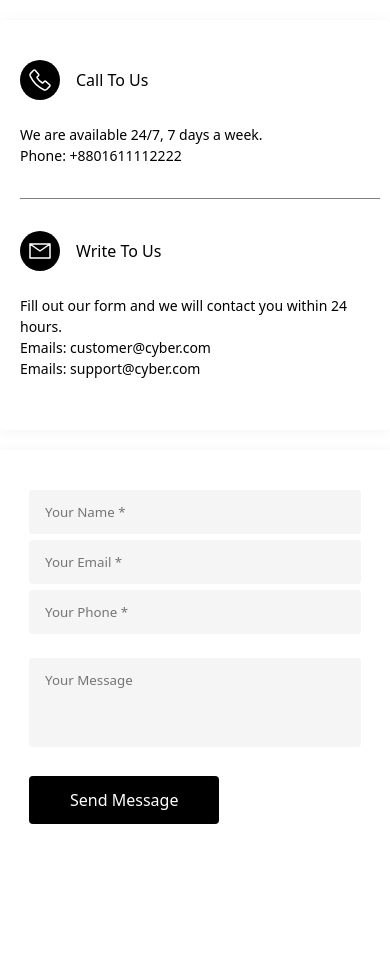
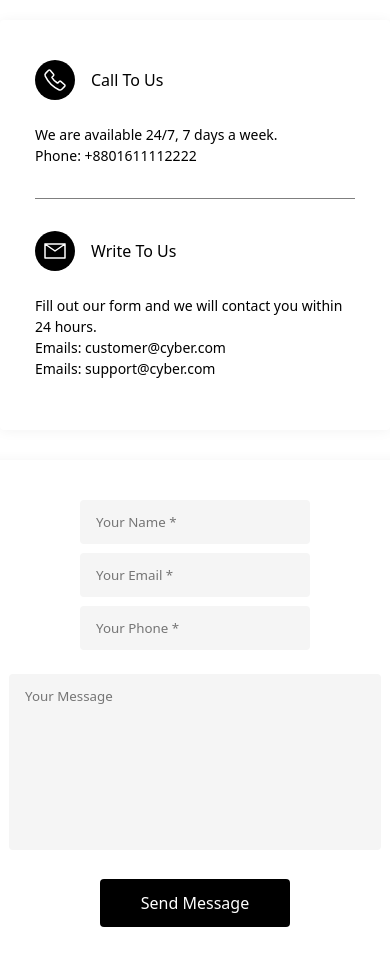
Before and after one commit to nnatroo/cyber-front, a React (Vite) app: page /contact in a window 390 px wide. Shown: the part 144-1110 px from the top of the page. Before the commit the page ends 1008 px from the top, so only its background shows below. Built offline with nearby package versions, Linux system fonts and the light colour scheme.

Commit message:
added responsive

```diff
--- a/src/modules/Contact.module.scss
+++ b/src/modules/Contact.module.scss
@@ -7,13 +7,9 @@
   gap: 30px;
   height: fit-content;
 
-  @media (max-width: 1680px) {
-    gap: 20px;
+    @media (max-width: 1024px) {
+      flex-direction: column;
   }
-
-  @media (max-width:   1280px) {
-    flex-direction: column;
-}
 
   .left-side {
     background-color: #FFFFFF;
@@ -23,11 +19,6 @@
     display: flex;
     flex-direction: column;
     gap: 32px;
-
-    @media (max-width: 1680px) {
-  padding-left: 20px;
-      padding-right: 10px;
-    }
 
 
     .line {
@@ -48,6 +39,7 @@
         display: flex;
         gap: 16px;
         align-items: center;
+
         p {
           font-weight: 500;
           font-size: 16px;
@@ -69,12 +61,15 @@
 
     .input-group {
       display: flex;
-      flex-wrap: wrap;
       gap: 16px;
 
-      @media (max-width: 1680px) {
+
+      @media (max-width: 1024px) {
+        display: flex;
         flex-direction: column;
-        gap: 6px;
+        gap: 9px;
+        justify-content: center;
+        align-items: center;
       }
 
       input {
@@ -84,12 +79,17 @@
         background-color: #F5F5F5;
         border: none;
         outline: none;
+
+        @media (max-width: 1280px) {
+          padding: 13px 16px;
+        }
+
       }
     }
 
     .message-input {
       textarea {
-min-width: 600px;
+        min-width: 600px;
         height: 150px;
         padding: 13px 16px;
         border-radius: 4px;
@@ -97,9 +97,9 @@ min-width: 600px;
         border: none;
         resize: none;
 
-        @media (max-width: 1680px) {
-          min-width: 300px;
-          height: 63px;
+        @media (max-width: 1024px) {
+          min-width: 340px;
+
         }
 
       }
@@ -109,9 +109,14 @@ min-width: 600px;
       display: flex;
       justify-content: flex-end;
 
-      @media (max-width: 1680px) {
-        justify-content: flex-start;
+
+      @media (max-width: 1024px) {
+        display: flex;
+
+        justify-content: center;
+        align-items: center;
       }
+
       button {
         padding: 12px 40px;
         border-radius: 4px;
```
